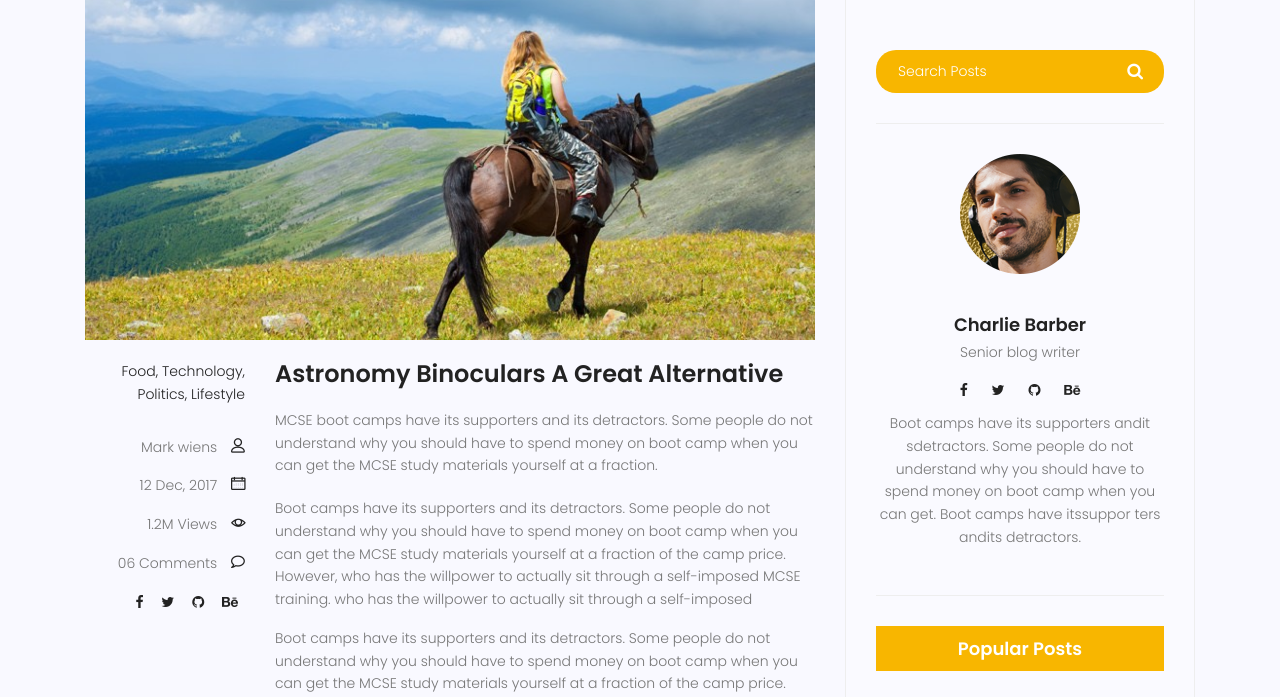
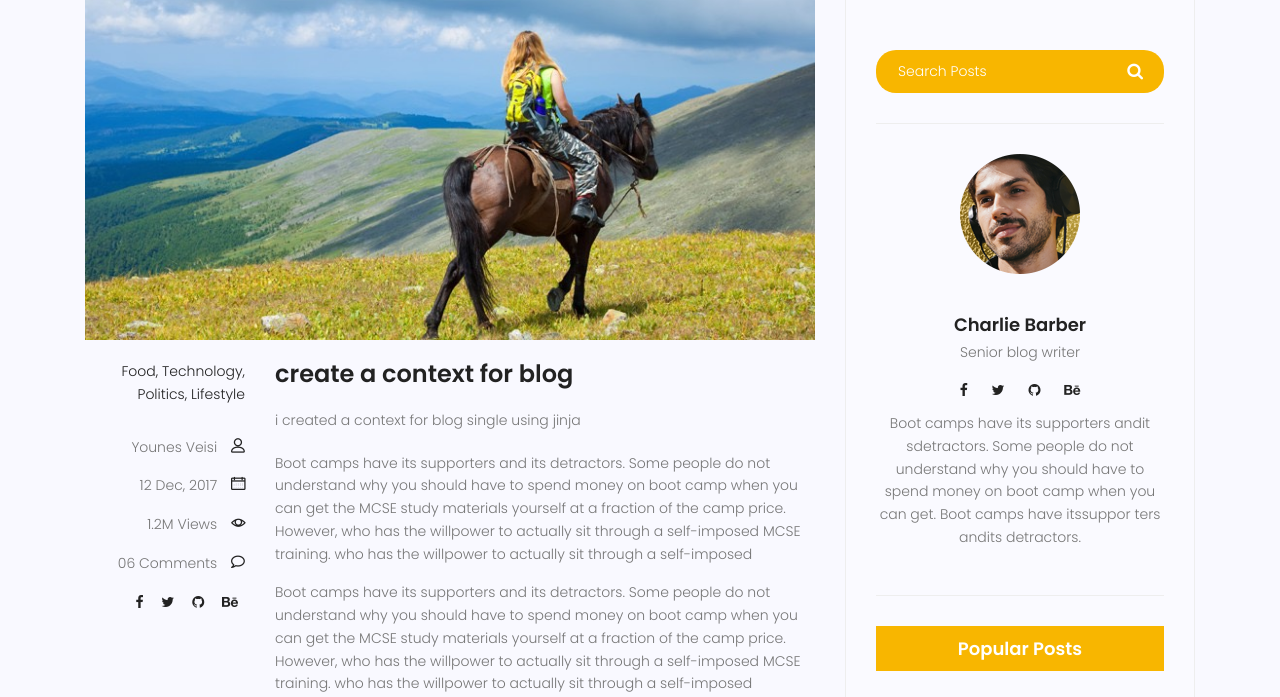
Before and after one commit to younesveisi1374/My-Demo-Site, a Django app: page /blog/single in a window 1280 px wide. Shown: the part 421-1118 px from the top of the page. Run offline with Django 4.2, Linux system fonts and the light colour scheme; some libraries are stand-ins or nearby versions.

Commit message:
created context for blog single and use it into html page

```diff
--- a/blog/views.py
+++ b/blog/views.py
@@ -6,4 +6,5 @@ def blog_view(request):
 
 
 def blog_single(request):
-    return render(request, 'blog/blog-single.html')
+    context={'title':'create a context for blog','context':'i created a context for blog single using jinja','author':'Younes Veisi'}
+    return render(request, 'blog/blog-single.html',context)
--- a/templates/blog/blog-single.html
+++ b/templates/blog/blog-single.html
@@ -38,7 +38,7 @@
 							<li><a href="#">Lifestyle</a></li>
 						</ul>
 						<div class="user-details row">
-							<p class="user-name col-lg-12 col-md-12 col-6"><a href="#">Mark wiens</a> <span
+							<p class="user-name col-lg-12 col-md-12 col-6"><a href="#">{{author}}</a> <span
 									class="lnr lnr-user"></span></p>
 							<p class="date col-lg-12 col-md-12 col-6"><a href="#">12 Dec, 2017</a> <span
 									class="lnr lnr-calendar-full"></span></p>
@@ -55,11 +55,9 @@
 						</div>
 					</div>
 					<div class="col-lg-9 col-md-9">
-						<h3 class="mt-20 mb-20">Astronomy Binoculars A Great Alternative</h3>
+						<h3 class="mt-20 mb-20">{{title}}</h3>
 						<p class="excert">
-							MCSE boot camps have its supporters and its detractors. Some people do not understand why
-							you should have to spend money on boot camp when you can get the MCSE study materials
-							yourself at a fraction.
+							{{context}}
 						</p>
 						<p>
 							Boot camps have its supporters and its detractors. Some people do not understand why you
```
